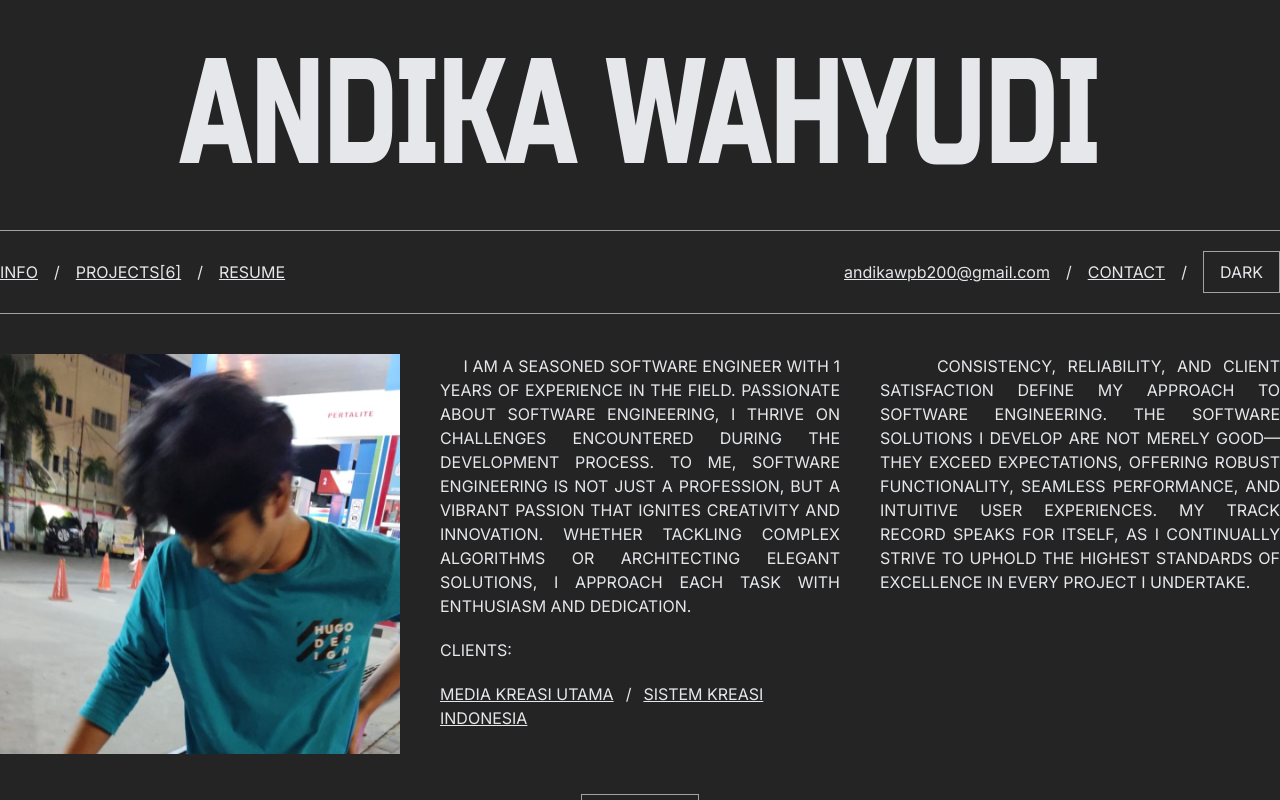
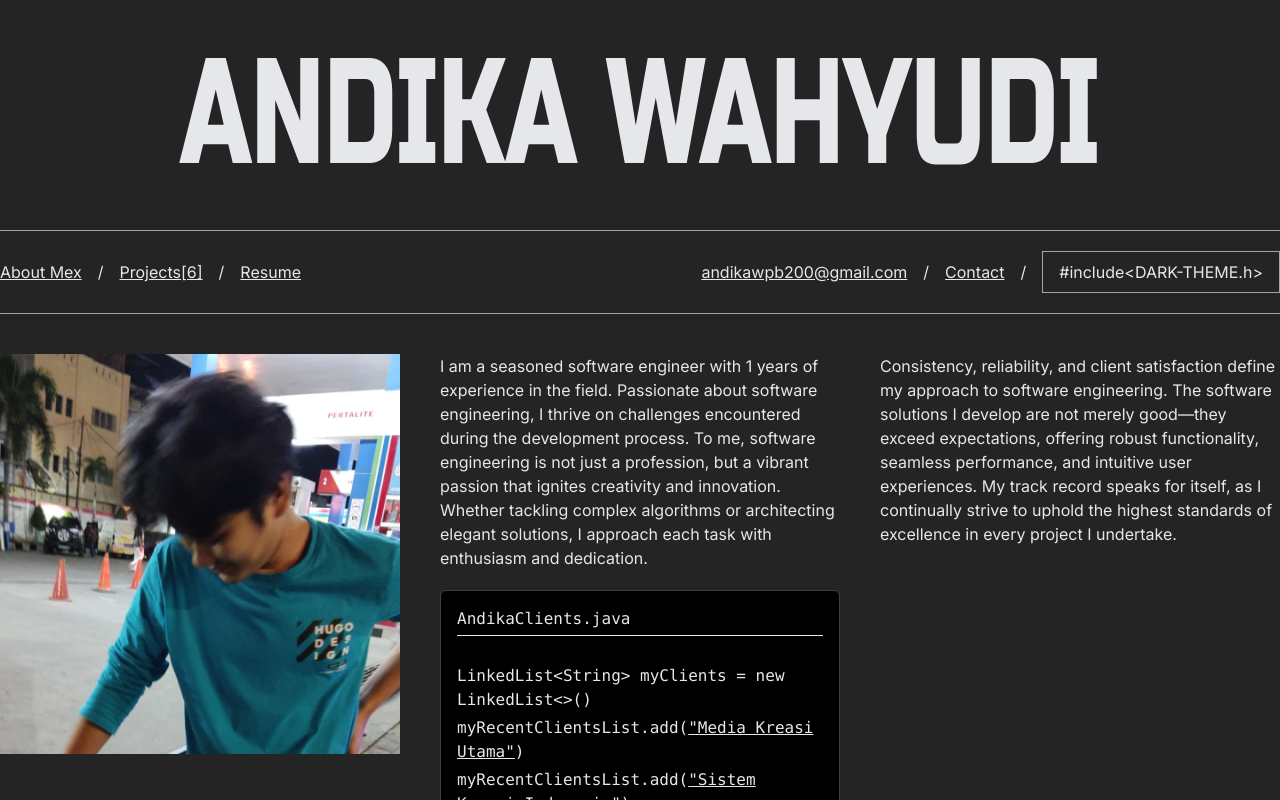
Before and after one commit to gsnipedev/andika-personal-website, a React (Vite) app: page / in a window 1280 px wide. Shown: the top 800 px of the page. Built offline with nearby package versions, Linux system fonts and the light colour scheme.

Commit message:
style: polishing design to be more tidy

```diff
--- a/src/App.jsx
+++ b/src/App.jsx
@@ -34,18 +34,18 @@ function App() {
           <div className="flex justify-between items-center border-y border-gray-400 dark:border-neutral-400 py-5 px-5 lg:px-0">
             <div className="hidden lg:block space-x-4">
               <a href="#andika-info" className="underline">
-                INFO
+                About Mex
               </a>
               <span>/</span>
               <a href="#andika-projects" className="underline">
-                PROJECTS[6]
+                Projects[6]
               </a>
               <span>/</span>
               <a
                 href="/resume/Andika-Wahyudi-CV-2024.pdf"
                 className="underline"
               >
-                RESUME
+                Resume
               </a>
             </div>
 
@@ -56,7 +56,7 @@ function App() {
 
               <span>/</span>
               <a href="#andika-contact" className="underline">
-                CONTACT
+                Contact
               </a>
 
               <span>/</span>
@@ -65,7 +65,7 @@ function App() {
                 className="border border-gray-400 dark:border-neutral-400 px-4 py-2"
                 onClick={toggleTheme}
               >
-                {theme}
+                {`#include<${theme}-THEME.h>`}
               </button>
             </div>
 
@@ -73,7 +73,7 @@ function App() {
               className="block lg:hidden border border-gray-400 dark:border-neutral-400 px-4 py-2"
               onClick={() => setShowMenu((prev) => !prev)}
             >
-              MENU
+              Menu
             </button>
 
             <button
@@ -86,17 +86,17 @@ function App() {
 
           {showMenu && (
             <div className="grid grid-cols-2 divide-x divide-gray-400 dark:divide-neutral-400 lg:hidden border-b border-gray-400 dark:border-neutral-400">
-              <div className="uppercase p-5 space-y-4">
+              <div className="p-5 space-y-4">
                 <p className="font-bold">Navigation</p>
 
                 <div>
                   <a href="#andika-info" className="underline">
-                    INFO
+                    About Me
                   </a>
                 </div>
                 <div>
                   <a href="#andika-projects" className="underline">
-                    PROJECTS[6]
+                    Projects[6]
                   </a>
                 </div>
                 <div>
@@ -104,22 +104,22 @@ function App() {
                     href="/resume/Andika-Wahyudi-CV-2024.pdf"
                     className="underline"
                   >
-                    RESUME
+                    Resume
                   </a>
                 </div>
               </div>
 
-              <div className="uppercase p-5 space-y-4">
-                <p className="font-bold">Navigation</p>
+              <div className="p-5 space-y-4">
+                <p className="font-bold">More</p>
 
                 <div>
                   <a href="mailto:andikawpb200@gmail.com" className="underline">
-                    EMAIL ME
+                    Email Me
                   </a>
                 </div>
                 <div>
                   <a href="#andika-contact" className="underline">
-                    CONTACT
+                    Contact
                   </a>
                 </div>
               </div>
@@ -131,39 +131,67 @@ function App() {
           <div>
             <img src="/me.jpg" alt="" />
           </div>
-          <div className="space-y-5 uppercase">
-            <p className="leading-6 text-justify">
-              &nbsp;&nbsp;&nbsp;&nbsp; I am a seasoned software engineer with 1
-              years of experience in the field. Passionate about software
-              engineering, I thrive on challenges encountered during the
-              development process. To me, software engineering is not just a
-              profession, but a vibrant passion that ignites creativity and
-              innovation. Whether tackling complex algorithms or architecting
-              elegant solutions, I approach each task with enthusiasm and
-              dedication.
+          <div className="space-y-5">
+            <p className="leading-6 text-start">
+              I am a seasoned software engineer with 1 years of experience in
+              the field. Passionate about software engineering, I thrive on
+              challenges encountered during the development process. To me,
+              software engineering is not just a profession, but a vibrant
+              passion that ignites creativity and innovation. Whether tackling
+              complex algorithms or architecting elegant solutions, I approach
+              each task with enthusiasm and dedication.
             </p>
 
-            <p>Clients:</p>
+            <div className="space-y-1 font-[consolas] bg-white dark:bg-black p-4 border border-gray-300 dark:border-slate-700 rounded-md">
+              <div>AndikaClients.java</div>
+              <hr />
+              <br />
+              <p>{"LinkedList<String> myClients = new LinkedList<>()"}</p>
+              <p>
+                myRecentClientsList.add(
+                <a href="https://sistemparkir.com" className="underline">
+                  "Media Kreasi Utama"
+                </a>
+                )
+              </p>
+              <p>
+                myRecentClientsList.add(
+                <a href="https://sistemparkir.com" className="underline">
+                  "Sistem Kreasi Indonesia"
+                </a>
+                )
+              </p>
+              <br />
+              System.out.print(myClients);
+            </div>
 
-            <p className="space-x-3">
-              <a href="https://sistemparkir.com" className="underline">
-                Media Kreasi Utama
-              </a>
-              <span>/</span>
-              <a href="https://sistemparkir.com" className="underline">
-                Sistem Kreasi Indonesia
-              </a>{" "}
-            </p>
+            <div className="space-y-1 font-[consolas] bg-white dark:bg-black p-4 border border-gray-300 dark:border-slate-700 rounded-md">
+              <div>Console Output (AndikaClients.class):</div>
+              <hr />
+              <br />
+
+              <p>
+                {"["}
+                <a href="https://sistemparkir.com" className="underline">
+                  "Media Kreasi Utama"
+                </a>
+                <span>,</span>
+                <a href="https://sistemparkir.com" className="underline">
+                  "Sistem Kreasi Indonesia"
+                </a>
+                {"]"}
+              </p>
+            </div>
           </div>
-          <div className="space-y-5 uppercase">
-            <p className="leading-6 text-justify">
-              &nbsp;&nbsp;&nbsp;&nbsp; Consistency, reliability, and client
-              satisfaction define my approach to software engineering. The
-              software solutions I develop are not merely good—they exceed
-              expectations, offering robust functionality, seamless performance,
-              and intuitive user experiences. My track record speaks for itself,
-              as I continually strive to uphold the highest standards of
-              excellence in every project I undertake.
+          <div className="space-y-5">
+            <p className="leading-6 text-start">
+              Consistency, reliability, and client satisfaction define my
+              approach to software engineering. The software solutions I develop
+              are not merely good—they exceed expectations, offering robust
+              functionality, seamless performance, and intuitive user
+              experiences. My track record speaks for itself, as I continually
+              strive to uphold the highest standards of excellence in every
+              project I undertake.
             </p>
           </div>
         </div>
```
